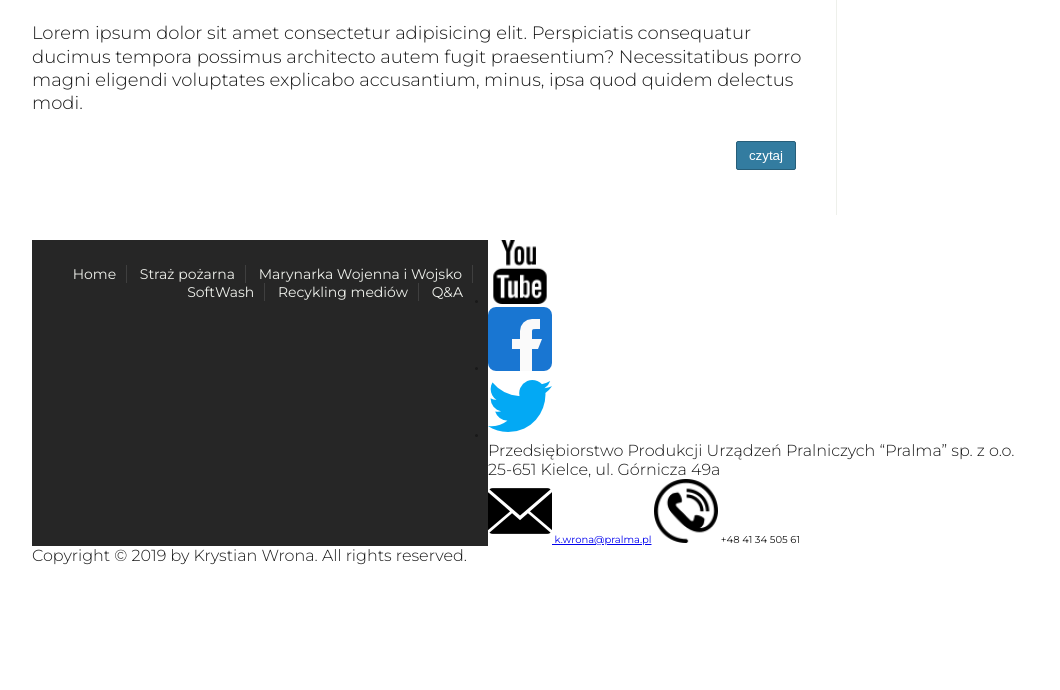
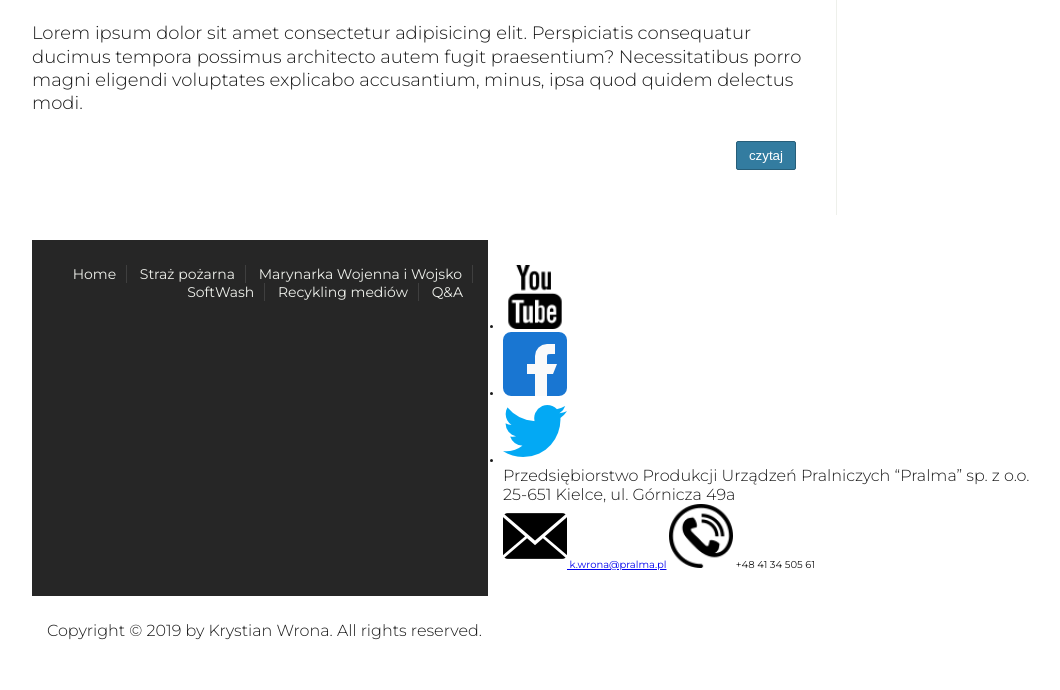
Before and after one commit to krystek77/pralma, a PHP site: page /pytania.html in a window 1280 px wide. Shown: the part 925-1615 px from the top of the page, without its empty margins (38-1098 px from the left). Before the commit the page ends 1490 px from the top, so only its background shows below. Run offline with PHP 8.4, Linux system fonts and the light colour scheme.

Commit message:
add padding to the footer information and copyright

```diff
--- a/scss/qanda.scss
+++ b/scss/qanda.scss
@@ -274,10 +274,12 @@ body {
 
         &__information {
             flex-basis: 60%;
+            @include paddings;
         }
 
         &__copyright {
             flex-basis: 100%;
+            @include paddings;
         }
     }
 
--- a/style/qanda.css
+++ b/style/qanda.css
@@ -329,9 +329,17 @@ body {
   }
   .footer__information {
     flex-basis: 60%;
+    padding-top: 2.5rem;
+    padding-bottom: 2.5rem;
+    padding-left: 1.5rem;
+    padding-right: 1.5rem;
   }
   .footer__copyright {
     flex-basis: 100%;
+    padding-top: 2.5rem;
+    padding-bottom: 2.5rem;
+    padding-left: 1.5rem;
+    padding-right: 1.5rem;
   }
 }
 
```
Also changed, not shown: 1 other file.
